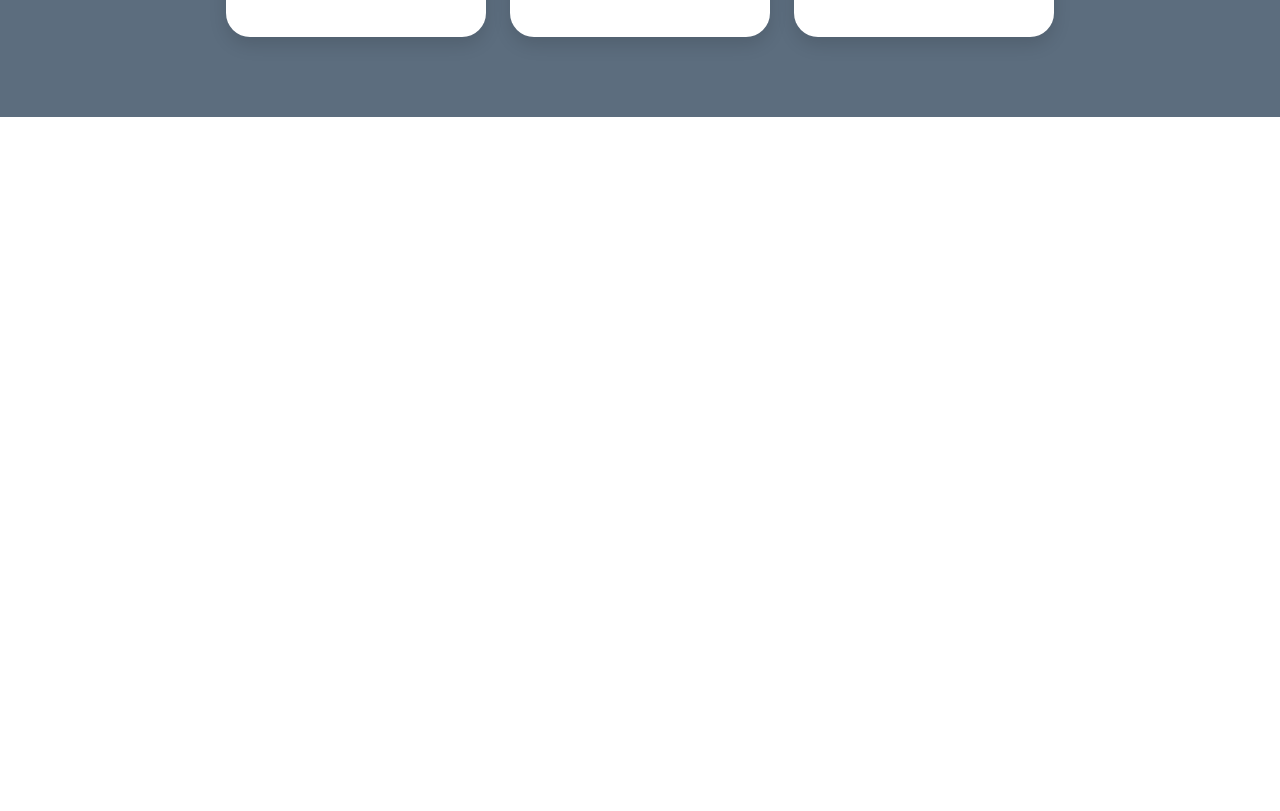
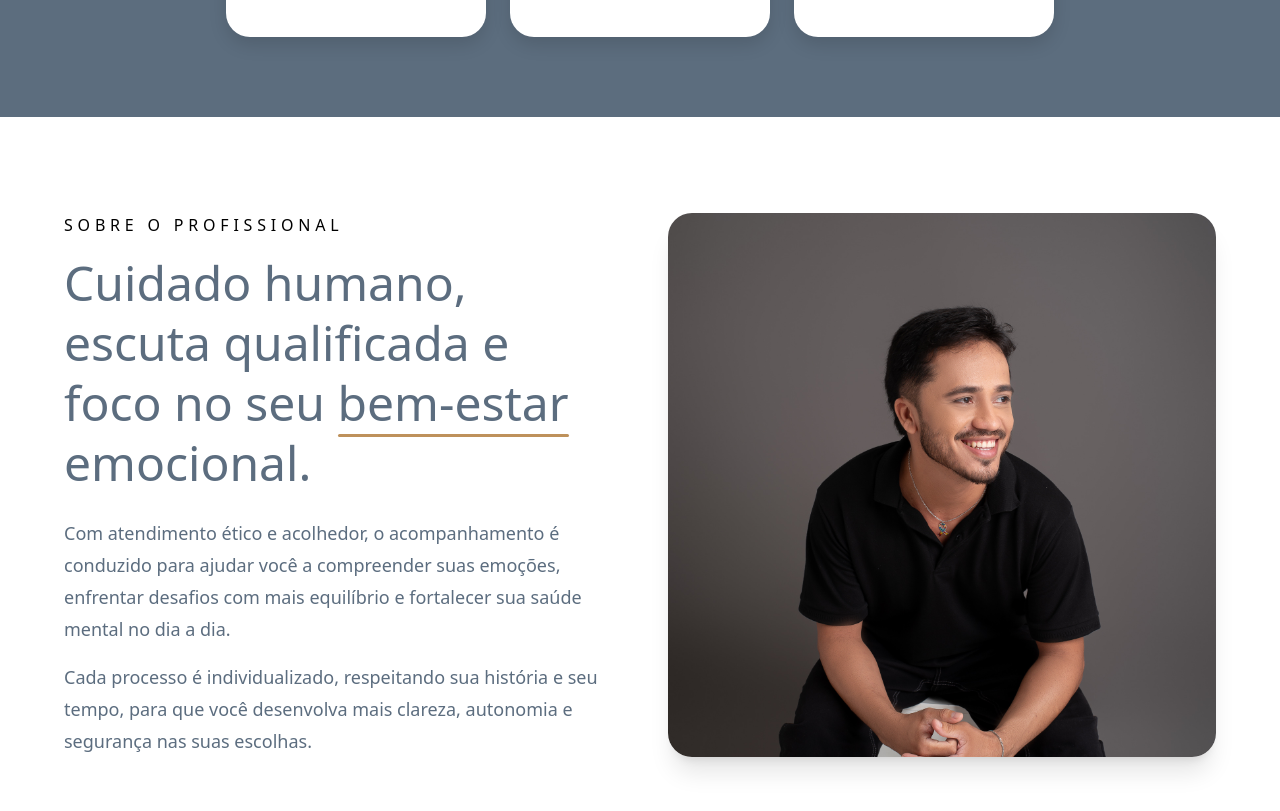
Before and after one commit to LucasSampaioOliveira1/Landing-Page-Adeib, a Next.js app: page / in a window 1280 px wide. Shown: the part 1625-2436 px from the top of the page. Before the commit the page ends 1742 px from the top, so only its background shows below. Built offline with nearby package versions, Linux system fonts and the light colour scheme.

Commit message:
Section sobre

```diff
--- a/app/page.tsx
+++ b/app/page.tsx
@@ -1,6 +1,7 @@
 import Header from "../components/Header";
 import HomeSection from "../components/HomeSection";
 import ComoPodeAjudar from "../components/ComoPodeAjudar";
+import Sobre from "../components/Sobre";
 
 export default function Home() {
   return (
@@ -8,6 +9,8 @@ export default function Home() {
       <Header />
       <HomeSection />
       <ComoPodeAjudar />
+      <Sobre />
+
     </div>
   );
 }
--- /dev/null
+++ b/components/Sobre.tsx
@@ -0,0 +1,80 @@
+"use client";
+
+import Image from "next/image";
+import { useEffect, useRef, useState } from "react";
+
+export default function Sobre() {
+  const sectionRef = useRef<HTMLElement | null>(null);
+  const [showUnderline, setShowUnderline] = useState(false);
+
+  useEffect(() => {
+    const section = sectionRef.current;
+
+    if (!section) {
+      return;
+    }
+
+    const observer = new IntersectionObserver(
+      ([entry]) => {
+        if (entry.isIntersecting) {
+          setShowUnderline(true);
+          observer.unobserve(section);
+        }
+      },
+      { threshold: 0.35 }
+    );
+
+    observer.observe(section);
+
+    return () => {
+      observer.disconnect();
+    };
+  }, []);
+
+  return (
+    <section ref={sectionRef} id="sobre" className="overflow-hidden bg-[#FFFFFF]">
+      <div className="mx-auto grid w-full max-w-7xl grid-cols-1 items-stretch gap-10 px-6 py-16 sm:px-10 sm:py-20 lg:min-h-[82vh] lg:grid-cols-2 lg:gap-14 lg:px-16 lg:py-24">
+        <div className="flex flex-col justify-center text-[#5C6D7F]">
+          <span className="mb-4 block text-sm font-medium uppercase tracking-[0.3em] text-black sm:text-base">
+            Sobre o profissional
+          </span>
+
+          <h2 className="max-w-xl text-3xl font-light leading-tight sm:text-4xl lg:text-5xl">
+            Cuidado humano, escuta qualificada e foco no seu{" "}
+            <span className="relative inline-block">
+              bem-estar
+              <span
+                className={`absolute -bottom-1 left-0 h-[3px] rounded-full bg-[#BE915B] transition-[width,opacity] duration-[1400ms] ease-out ${
+                  showUnderline ? "w-full opacity-100" : "w-0 opacity-0"
+                }`}
+              />
+            </span>{" "}
+            emocional.
+          </h2>
+
+          <p className="mt-6 max-w-xl text-base leading-8 sm:text-lg">
+            Com atendimento ético e acolhedor, o acompanhamento é conduzido para
+            ajudar você a compreender suas emoções, enfrentar desafios com mais
+            equilíbrio e fortalecer sua saúde mental no dia a dia.
+          </p>
+
+          <p className="mt-4 max-w-xl text-base leading-8 sm:text-lg">
+            Cada processo é individualizado, respeitando sua história e seu
+            tempo, para que você desenvolva mais clareza, autonomia e segurança
+            nas suas escolhas.
+          </p>
+        </div>
+
+        <div className="relative min-h-[360px] w-full rounded-3xl shadow-xl transition-transform duration-500 hover:scale-[1.02] sm:min-h-[520px] lg:min-h-full">
+          <Image
+            src="/img/Fotosobre.svg"
+            alt="Profissional"
+            fill
+            className="rounded-3xl object-cover object-center"
+            sizes="(max-width: 1024px) 100vw, 50vw"
+          />
+        </div>
+      </div>
+    </section>
+  );
+}
```
